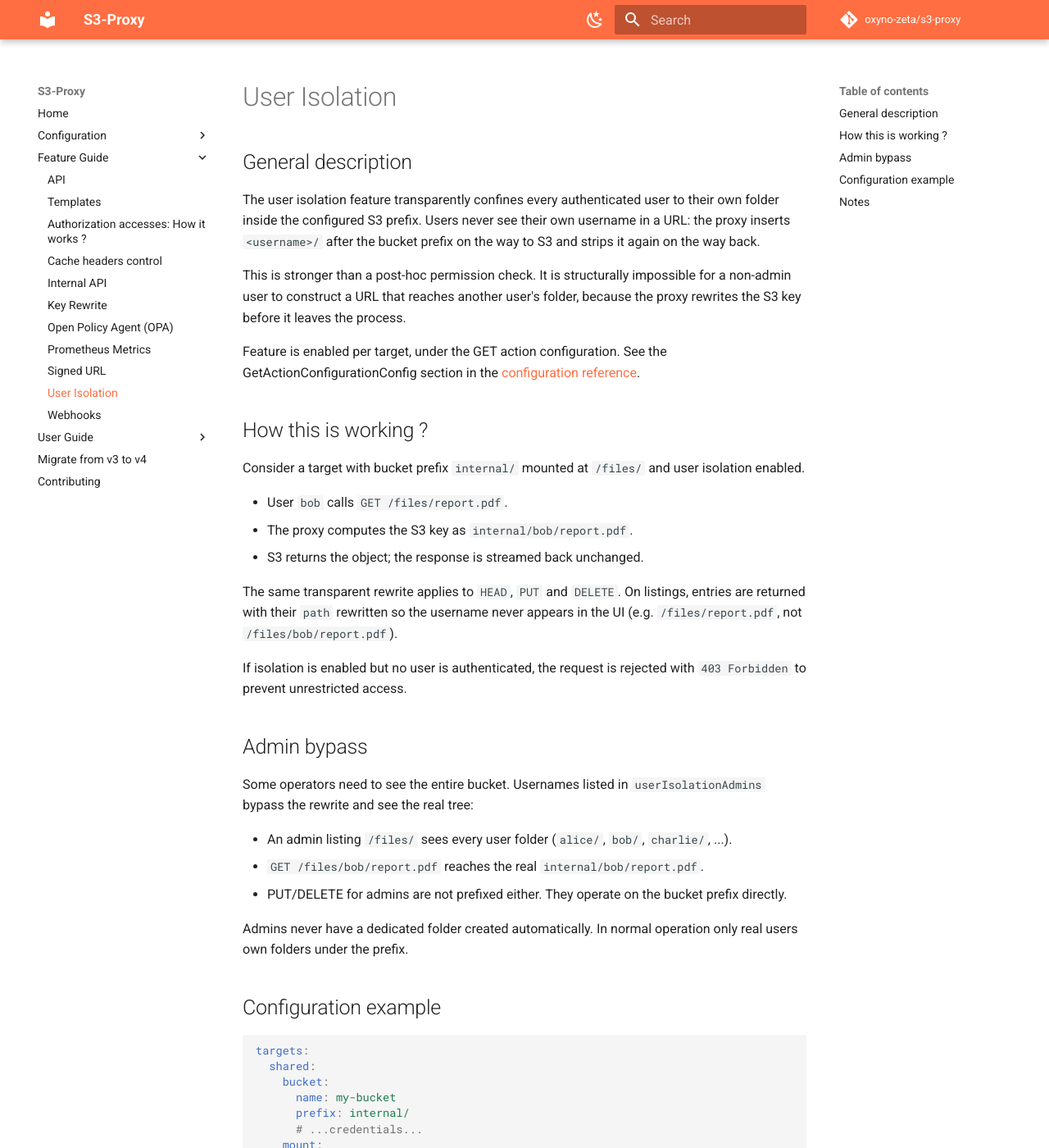
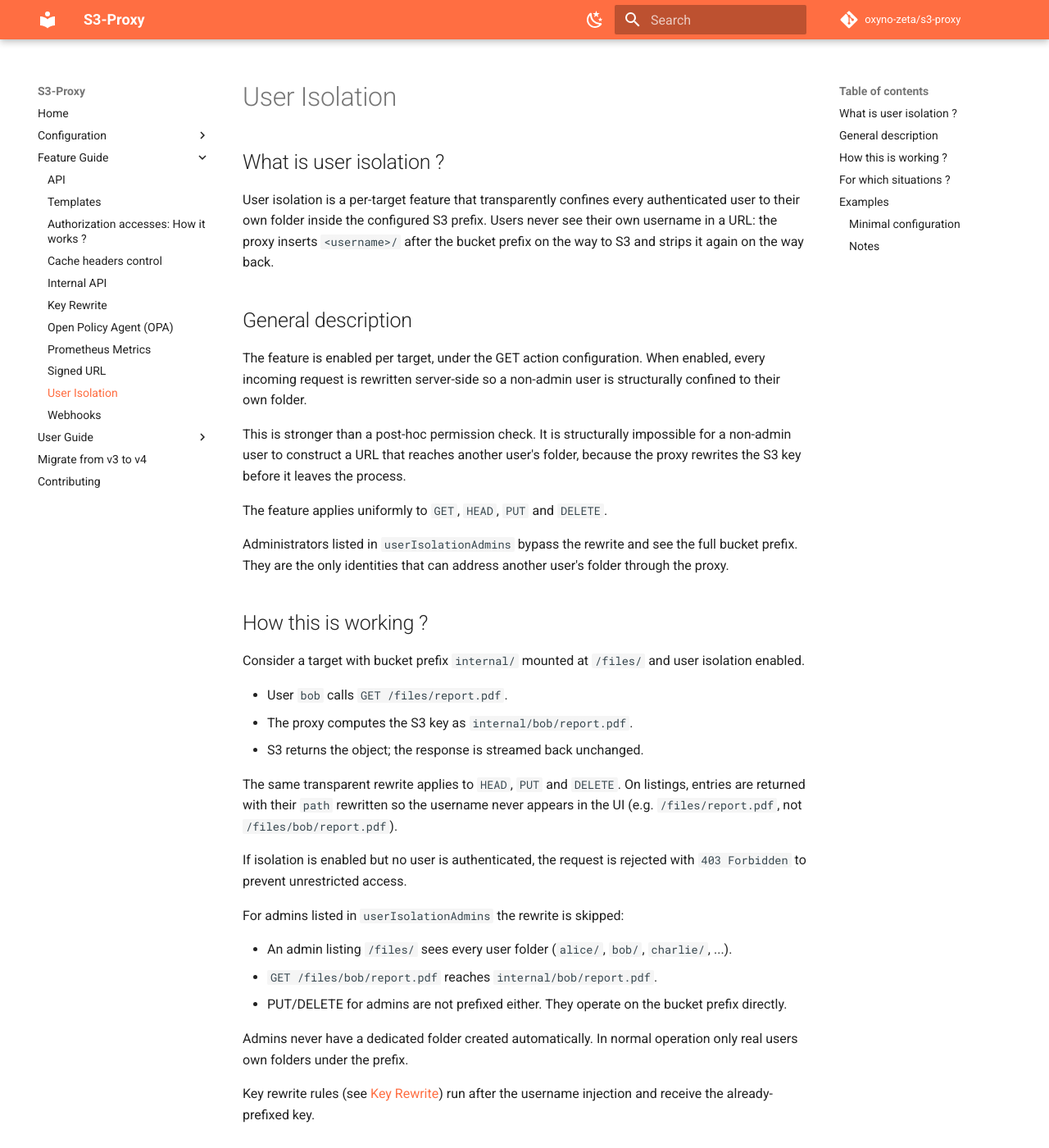
Before and after one commit to oxyno-zeta/s3-proxy, an MkDocs documentation site: the page built from docs/feature-guide/user-isolation.md, in a window 1280 px wide and 1400 px high. Shown: the whole window at 82% size. Built offline with MkDocs 1.6.1 and Material for MkDocs 9.7.7, drawn with Linux system fonts in a browser that asks for light colours; comment, search, counter and statistics services are not loaded; some of the changed text lies outside the part shown.

Commit message:
docs(user-isolation): expand documentation on user isolation feature

````diff
--- a/docs/feature-guide/user-isolation.md
+++ b/docs/feature-guide/user-isolation.md
@@ -1,53 +1,83 @@
 # User Isolation
+
+## What is user isolation ?
+
+User isolation is a per-target feature that transparently confines
+every authenticated user to their own folder inside the configured
+S3 prefix. Users never see their own username in a URL: the proxy
+inserts `<username>/` after the bucket prefix on the way to S3 and
+strips it again on the way back.
 
 ## General description
 
-The user isolation feature transparently confines every authenticated
-user to their own folder inside the configured S3 prefix. Users never
-see their own username in a URL: the proxy inserts `<username>/` after
-the bucket prefix on the way to S3 and strips it again on the way back.
+The feature is enabled per target, under the GET action
+configuration. When enabled, every incoming request is rewritten
+server-side so a non-admin user is structurally confined to their
+own folder.
 
-This is stronger than a post-hoc permission check. It is structurally
-impossible for a non-admin user to construct a URL that reaches another
-user's folder, because the proxy rewrites the S3 key before it leaves
-the process.
+This is stronger than a post-hoc permission check. It is
+structurally impossible for a non-admin user to construct a URL
+that reaches another user's folder, because the proxy rewrites the
+S3 key before it leaves the process.
 
-Feature is enabled per target, under the GET action configuration.
-See the GetActionConfigurationConfig section in the
-[configuration reference](../configuration/structure.md).
+The feature applies uniformly to `GET`, `HEAD`, `PUT` and `DELETE`.
+
+Administrators listed in `userIsolationAdmins` bypass the rewrite
+and see the full bucket prefix. They are the only identities that
+can address another user's folder through the proxy.
 
 ## How this is working ?
 
-Consider a target with bucket prefix `internal/` mounted at `/files/`
-and user isolation enabled.
+Consider a target with bucket prefix `internal/` mounted at
+`/files/` and user isolation enabled.
 
 - User `bob` calls `GET /files/report.pdf`.
 - The proxy computes the S3 key as `internal/bob/report.pdf`.
 - S3 returns the object; the response is streamed back unchanged.
 
 The same transparent rewrite applies to `HEAD`, `PUT` and `DELETE`.
-On listings, entries are returned with their `path` rewritten so the
-username never appears in the UI (e.g. `/files/report.pdf`, not
-`/files/bob/report.pdf`).
+On listings, entries are returned with their `path` rewritten so
+the username never appears in the UI (e.g. `/files/report.pdf`,
+not `/files/bob/report.pdf`).
 
-If isolation is enabled but no user is authenticated, the request is
-rejected with `403 Forbidden` to prevent unrestricted access.
+If isolation is enabled but no user is authenticated, the request
+is rejected with `403 Forbidden` to prevent unrestricted access.
 
-## Admin bypass
+For admins listed in `userIsolationAdmins` the rewrite is skipped:
 
-Some operators need to see the entire bucket. Usernames listed in
-`userIsolationAdmins` bypass the rewrite and see the real tree:
+- An admin listing `/files/` sees every user folder (`alice/`,
+  `bob/`, `charlie/`, ...).
+- `GET /files/bob/report.pdf` reaches `internal/bob/report.pdf`.
+- PUT/DELETE for admins are not prefixed either. They operate on
+  the bucket prefix directly.
 
-- An admin listing `/files/` sees every user folder (`alice/`, `bob/`,
-  `charlie/`, ...).
-- `GET /files/bob/report.pdf` reaches the real `internal/bob/report.pdf`.
-- PUT/DELETE for admins are not prefixed either. They operate on the
-  bucket prefix directly.
+Admins never have a dedicated folder created automatically. In
+normal operation only real users own folders under the prefix.
 
-Admins never have a dedicated folder created automatically. In normal
-operation only real users own folders under the prefix.
+Key rewrite rules (see [Key Rewrite](./key-rewrite.md)) run after
+the username injection and receive the already-prefixed key.
 
-## Configuration example
+## For which situations ?
+
+This feature is useful when a single bucket is shared between
+multiple authenticated users and each user must only see and
+manipulate their own files, without needing separate buckets or
+per-user credentials.
+
+Typical cases:
+
+- A multi-tenant upload area where each tenant receives their own
+  login and must be confined to their own folder.
+- A self-service report drop where users read and overwrite only
+  files under their own namespace, while an operator account
+  retains full visibility to support or audit.
+- Any workflow where exposing the username in URLs is unwanted,
+  for example to keep shared URLs neutral or to prevent trivial
+  enumeration of other users' folders.
+
+## Examples
+
+### Minimal configuration
 
 ```yaml
 targets:
@@ -84,12 +114,10 @@
         enabled: true
 ```
 
-## Notes
+### Notes
 
-- Isolation requires an authenticated user. Combine this feature with
-  a basic-auth or OIDC resource on the mount path.
-- Keys are built as `<bucketPrefix><username>/<requestPath>`. If your
-  usernames can collide with real folder names inside the bucket
-  prefix, use a dedicated prefix for the isolated target.
-- Key rewrite rules (see [Key Rewrite](./key-rewrite.md)) run after
-  the username injection and receive the already-prefixed key.
+- Isolation requires an authenticated user. Combine this feature
+  with a basic-auth or OIDC resource on the mount path.
+- Keys are built as `<bucketPrefix><username>/<requestPath>`. If
+  your usernames can collide with real folder names inside the
+  bucket prefix, use a dedicated prefix for the isolated target.
````
